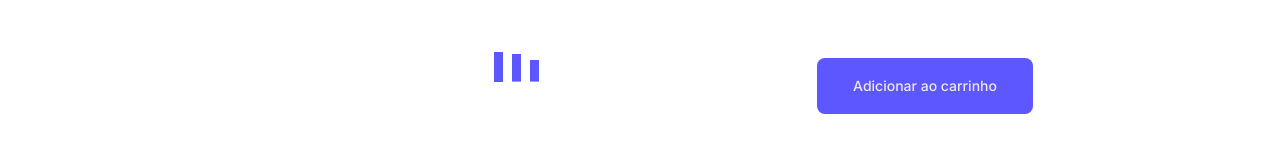
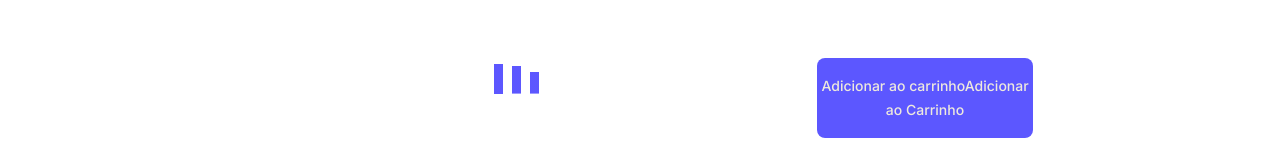
Before and after one commit to brunomoleta/durval-music-shop-client, a React (Vite) app: page /products/1 in a window 1280 px wide. Shown: the part 372-530 px from the top of the page. Built offline with nearby package versions, Linux system fonts and the light colour scheme; no server answers.

Commit message:
teste
Test to see if the CI suite works

```diff
--- a/src/components/SingleProduct/ProductSection/ProductSection.tsx
+++ b/src/components/SingleProduct/ProductSection/ProductSection.tsx
@@ -53,7 +53,7 @@ const ProductSection = () => {
 
         <ProductValues product={singleProduct} />
         <SendBtn onClick={() => addProductInCart(singleProduct)}>
-          Adicionar ao carrinho
+          Adicionar ao carrinhoAdicionar ao Carrinho
         </SendBtn>
 
         <DeliverySection />
```
